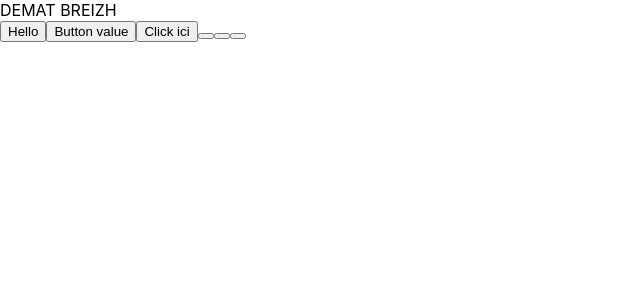
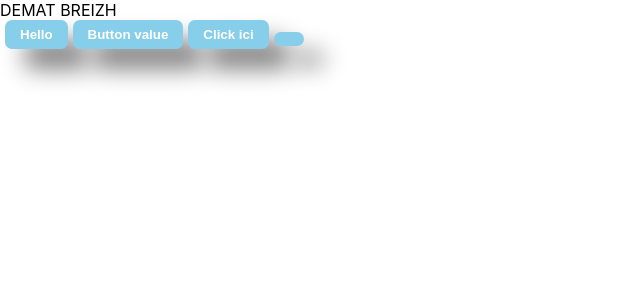
Before and after one commit to champix56/2022-05-23-tjs, a React (Create React App) app: page / in a window 1280 px wide. Shown: the top 300 px of the page, without its empty margins (0-640 px from the left). Built offline with nearby package versions, Linux system fonts and the light colour scheme.

Commit message:
gestion css basique

```diff
--- a/src/App/App.js
+++ b/src/App/App.js
@@ -1,18 +1,21 @@
-import React from 'react';
-import './App.css';
-import Button from './components/Button/Button'
+import React from "react";
+import "./App.css";
+import Button from "./components/Button/Button";
 function App() {
   return (
     <div className="App">
-     DEMAT BREIZH<br/>
-     <Button text="Hello" color="blue" onButtonClicked={()=>{
-       console.log();
-     }}/>
-     <Button text="Button value"/>
-     <Button text="Click ici"/>
-     <Button/>
-     <Button/>
-     <Button/>
+      DEMAT BREIZH
+      <br />
+      <Button
+        text="Hello"
+        color="blue"
+        onButtonClicked={() => {
+          console.log();
+        }}
+      />
+      <Button text="Button value" />
+      <Button text="Click ici" />
+      <Button />
     </div>
   );
 }
--- /dev/null
+++ b/src/App/components/Button/Button.css
@@ -0,0 +1,12 @@
+.Button{
+    padding: 7px 15px;
+    margin-left: 5px;
+    margin-bottom: 15px;
+    box-shadow:20px 20px 25px grey;
+    border:none;
+    border-radius:7px;
+    font-weight: 700;
+
+    background-color: skyblue;
+    color:white;
+}
--- a/src/App/components/Button/Button.js
+++ b/src/App/components/Button/Button.js
@@ -1,10 +1,10 @@
 import React from "react";
-
+import './Button.css'
 // contenu du cmp
 function Button(props) {
   console.warn(props);
   return (
-    <button
+    <button className="Button"
       onClick={(evt) => {
         props.onButtonClicked()
       }}
```
